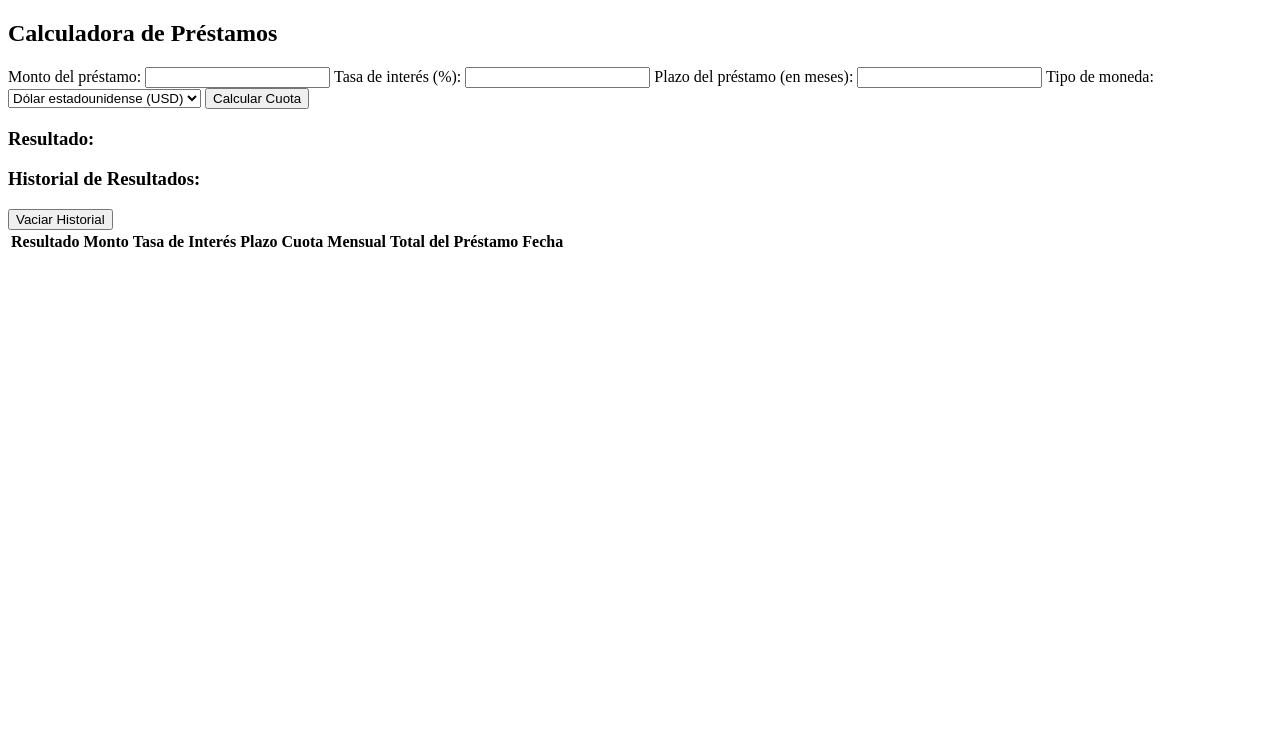
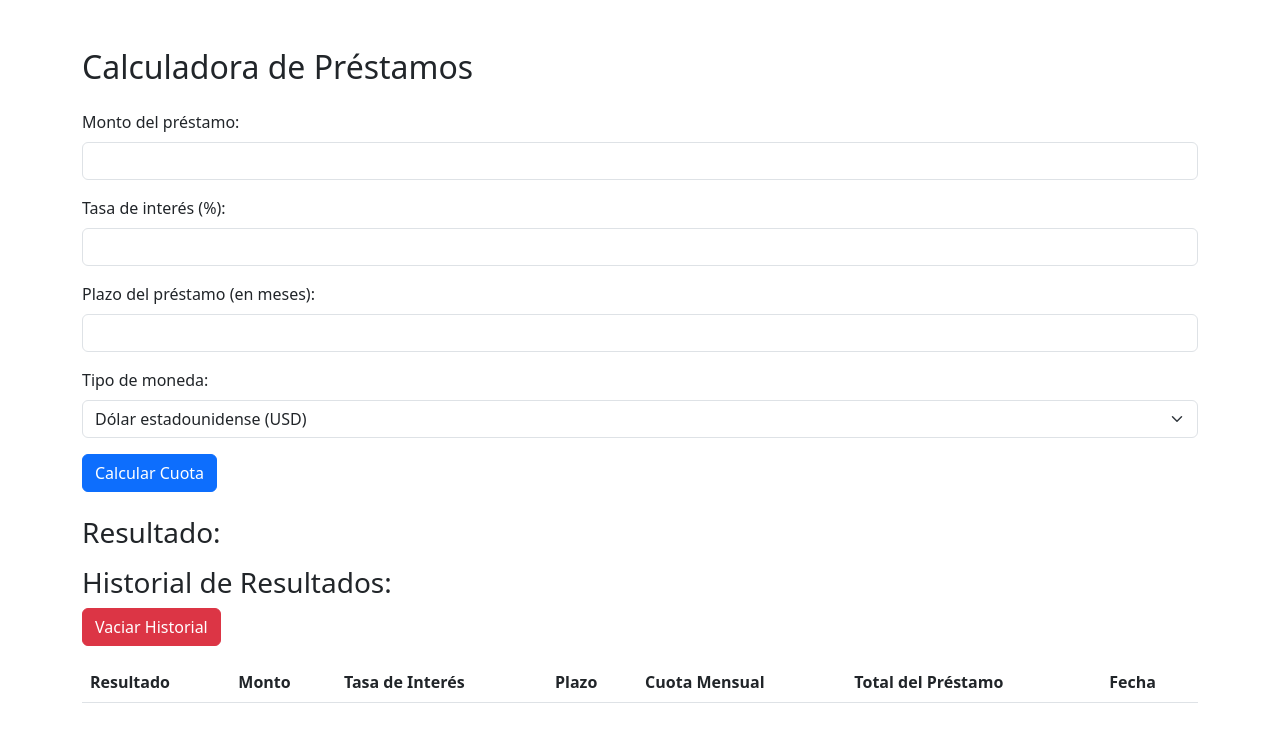
Before and after one commit to sanchezmiguel/CoderJavaScript, a plain HTML site: page PreEntrega/index.html in a window 1280 px wide. Drawn offline with nearby package versions, Linux system fonts and the light colour scheme.

Commit message:
agrego bootstrap

```diff
--- a/PreEntrega/index.html
+++ b/PreEntrega/index.html
@@ -4,33 +4,43 @@
     <meta charset="UTF-8">
     <meta name="viewport" content="width=device-width, initial-scale=1.0">
     <title>Calculadora de Préstamos</title>
+    <!-- Agregar enlace a Bootstrap (versión 5) -->
+    <link href="https://cdn.jsdelivr.net/npm/bootstrap@5.3.0/dist/css/bootstrap.min.css" rel="stylesheet">
 </head>
-<body>
+<body class="container mt-5">
 
-<h2>Calculadora de Préstamos</h2>
+<h2 class="mb-4">Calculadora de Préstamos</h2>
 
 <form id="loanForm">
-    <label for="loanAmount">Monto del préstamo:</label>
-    <input type="number" id="loanAmount" required>
+    <div class="mb-3">
+        <label for="loanAmount" class="form-label">Monto del préstamo:</label>
+        <input type="number" id="loanAmount" class="form-control" required>
+    </div>
 
-    <label for="interestRate">Tasa de interés (%):</label>
-    <input type="number" id="interestRate" required>
+    <div class="mb-3">
+        <label for="interestRate" class="form-label">Tasa de interés (%):</label>
+        <input type="number" id="interestRate" class="form-control" required>
+    </div>
 
-    <label for="loanTerm">Plazo del préstamo (en meses):</label>
-    <input type="number" id="loanTerm" required>
+    <div class="mb-3">
+        <label for="loanTerm" class="form-label">Plazo del préstamo (en meses):</label>
+        <input type="number" id="loanTerm" class="form-control" required>
+    </div>
 
-    <label for="currency">Tipo de moneda:</label>
-    <select id="currency" required></select>
+    <div class="mb-3">
+        <label for="currency" class="form-label">Tipo de moneda:</label>
+        <select id="currency" class="form-select" required></select>
+    </div>
 
-    <button type="button" onclick="calcularCuota()">Calcular Cuota</button>
+    <button type="button" onclick="calcularCuota()" class="btn btn-primary">Calcular Cuota</button>
 </form>
 
-<h3>Resultado:</h3>
+<h3 class="mt-4">Resultado:</h3>
 <p id="result"></p>
 
 <h3>Historial de Resultados:</h3>
-<button id="clearHistoryButton">Vaciar Historial</button>
-<table id="resultsTable">
+<button id="clearHistoryButton" class="btn btn-danger mb-3">Vaciar Historial</button>
+<table id="resultsTable" class="table table-striped">
     <thead>
     <tr>
         <th>Resultado</th>
@@ -45,7 +55,7 @@
     <tbody id="resultsBody"></tbody>
 </table>
 
-
+<script src="https://cdn.jsdelivr.net/npm/bootstrap@5.3.0/dist/js/bootstrap.bundle.min.js"></script>
 <script type="module" src="main.js"></script>
 
 </body>
```
